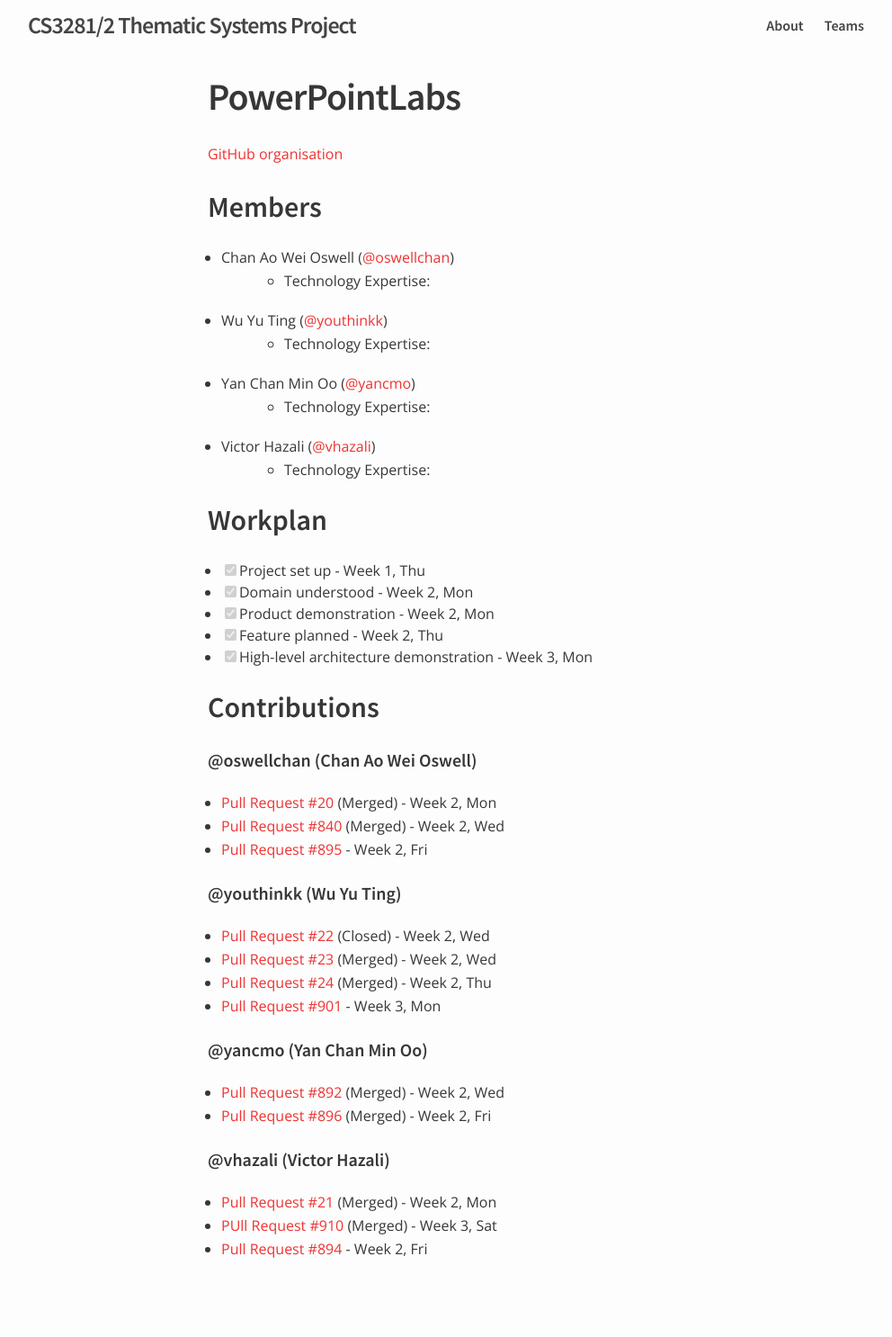
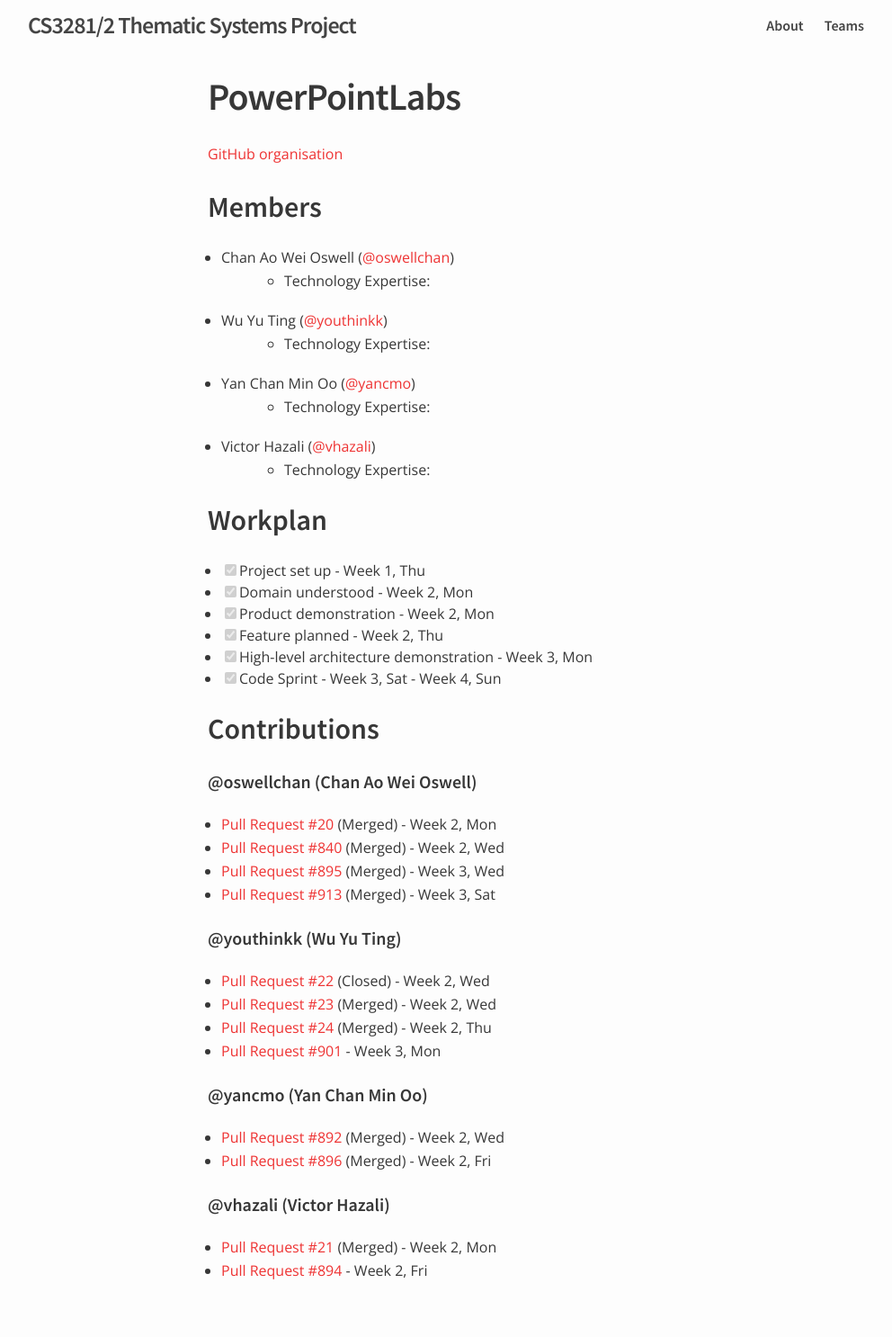
Before and after one commit to nus-oss/cs3281-AY1516S2-website, a Jekyll site: the page built from teams/powerpointlabs.md, in a window 1280 px wide. Shown: the whole page at 90% size, without its empty margins (139-1131 px from the left). Built offline with Jekyll 4.4.1, drawn with Linux system fonts in a browser that asks for light colours; before the commit the page ends 1462 px from its top, so only the background shows below that.

Commit message:
Updated progress and personal website

```diff
--- a/teams/powerpointlabs.md
+++ b/teams/powerpointlabs.md
@@ -6,7 +6,7 @@ permalink: /teams/powerpointlabs/
 [GitHub organisation](https://github.com/nus-fboa2016-PL)
 
 ## Members
- - Chan Ao Wei Oswell ([@oswellchan](https://oswellchan.wordpress.com/))
+ - Chan Ao Wei Oswell ([@oswellchan](http://oswellchan.github.io/))
    - Technology Expertise:
  - Wu Yu Ting ([@youthinkk](http://blog.nus.edu.sg/cs3281youthinkk/))
    - Technology Expertise:
@@ -22,13 +22,15 @@ permalink: /teams/powerpointlabs/
 * [X] Product demonstration - Week 2, Mon
 * [X] Feature planned - Week 2, Thu
 * [X] High-level architecture demonstration - Week 3, Mon
+* [X] Code Sprint - Week 3, Sat - Week 4, Sun
 
 ## Contributions
 
 #### @oswellchan (Chan Ao Wei Oswell)
 * [Pull Request #20](https://github.com/PowerPointLabs/PowerPointLabs-Website/pull/20) (Merged) - Week 2, Mon
 * [Pull Request #840](https://github.com/PowerPointLabs/PowerPointLabs/pull/893) (Merged) - Week 2, Wed
-* [Pull Request #895](https://github.com/PowerPointLabs/PowerPointLabs/pull/895) - Week 2, Fri
+* [Pull Request #895](https://github.com/PowerPointLabs/PowerPointLabs/pull/895) (Merged) - Week 3, Wed
+* [Pull Request #913](https://github.com/PowerPointLabs/PowerPointLabs/pull/913) (Merged) - Week 3, Sat
 
 #### @youthinkk (Wu Yu Ting)
 * [Pull Request #22](https://github.com/PowerPointLabs/PowerPointLabs-Website/pull/22) (Closed) - Week 2, Wed
@@ -42,5 +44,4 @@ permalink: /teams/powerpointlabs/
 
 #### @vhazali (Victor Hazali)
 * [Pull Request #21](https://github.com/PowerPointLabs/PowerPointLabs-Website/pull/21) (Merged) - Week 2, Mon
-* [PUll Request #910](https://github.com/PowerPointLabs/PowerPointLabs/pull/910) (Merged) - Week 3, Sat
 * [Pull Request #894](https://github.com/PowerPointLabs/PowerPointLabs/pull/894) - Week 2, Fri
```
